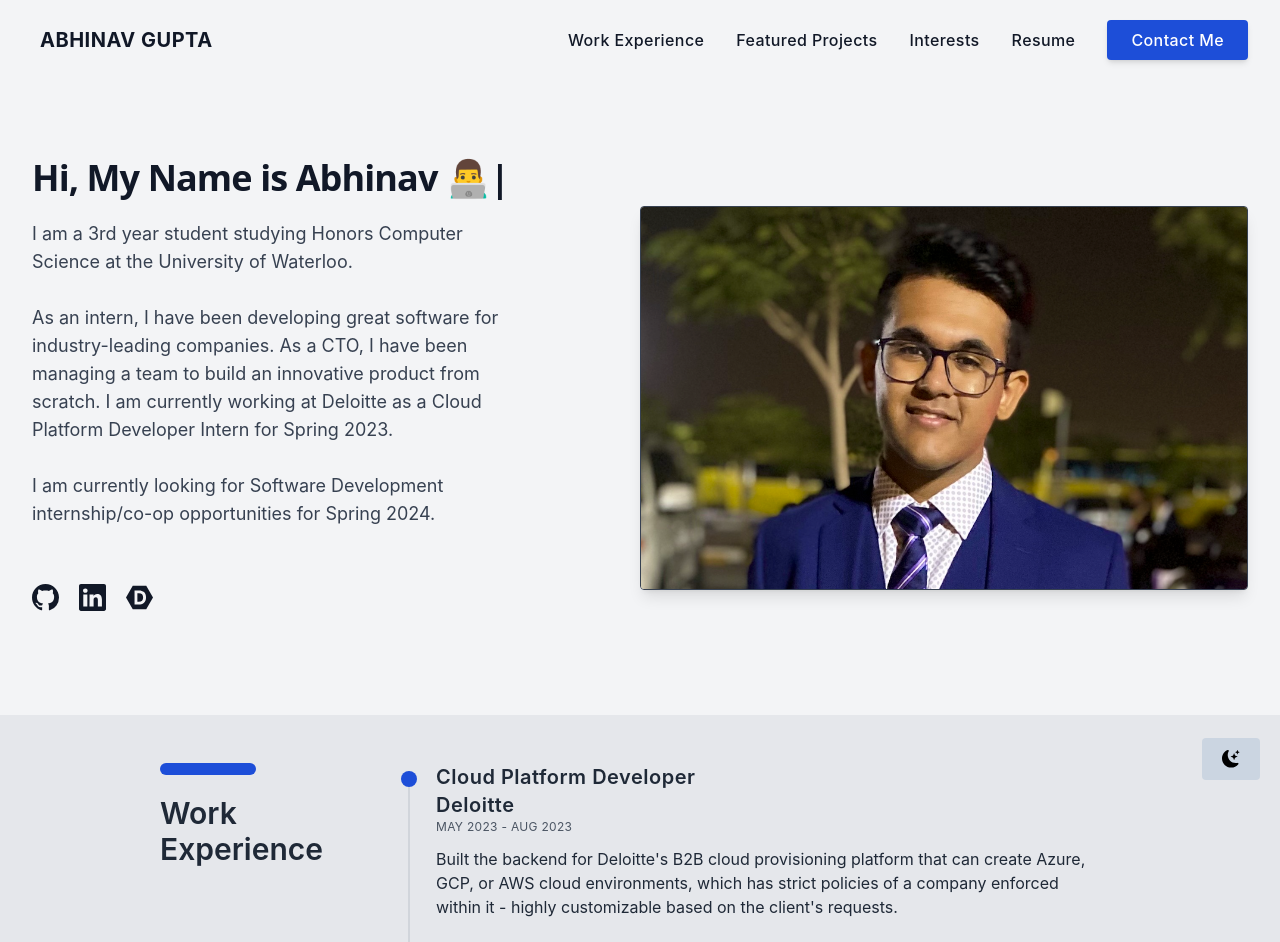
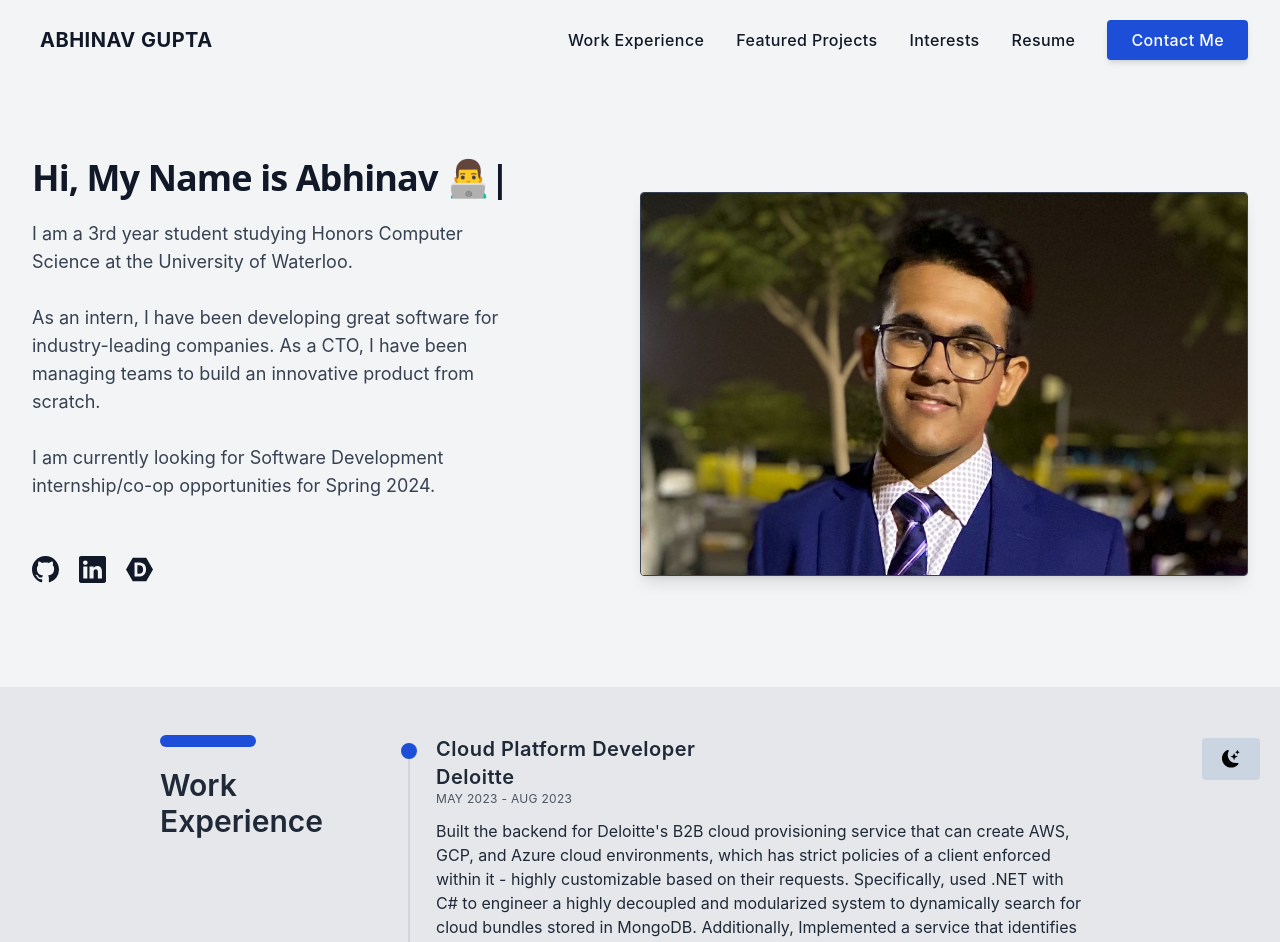
Before and after one commit to AbhinavGupta2002/Personal_Website_2, a React (Create React App) app: page / in a window 1280 px wide. Shown: the top 942 px of the page. Built offline with nearby package versions, Linux system fonts and the light colour scheme.

Commit message:
updated resume and content

```diff
--- a/src/Header.js
+++ b/src/Header.js
@@ -31,7 +31,7 @@ export const Header = () => {
                   </p>
                   <br></br>
                   <p>
-                      As an intern, I have been developing great software for industry-leading companies. As a CTO, I have been managing a team to build an innovative product from scratch. I am currently working at Deloitte as a Cloud Platform Developer Intern for Spring 2023.
+                      As an intern, I have been developing great software for industry-leading companies. As a CTO, I have been managing teams to build an innovative product from scratch.
                   </p>
                   <br></br>
                   <p>
--- a/src/TimeLine.js
+++ b/src/TimeLine.js
@@ -20,7 +20,7 @@ export const TimeLine = () => {
                                     <h3 className="text-xl font-semibold tracking-wide">Cloud Platform Developer</h3>
                                     <h3 className="text-xl font-semibold tracking-wide">Deloitte</h3>
                                     <time className={mode === 'day' ? "text-xs tracking-wide uppercase text-gray-600" : "text-xs tracking-wide uppercase text-gray-500"}>May 2023 - Aug 2023</time>
-                                    <p className="mt-3">Built the backend for Deloitte's B2B cloud provisioning platform that can create Azure, GCP, or AWS cloud environments, which has strict policies of a company enforced within it - highly customizable based on the client's requests.</p>
+                                    <p className="mt-3">Built the backend for Deloitte's B2B cloud provisioning service that can create AWS, GCP, and Azure cloud environments, which has strict policies of a client enforced within it - highly customizable based on their requests. Specifically, used .NET with C# to engineer a highly decoupled and modularized system to dynamically search for cloud bundles stored in MongoDB. Additionally, Implemented a service that identifies and schedules the execution of tasks for the provisioning platform.</p>
                                 </div>
                                 <div className="flex flex-col sm:relative sm:before:absolute sm:before:top-2 sm:before:w-4 sm:before:h-4 sm:before:rounded-full sm:before:left-[-35px] sm:before:z-[1] before:bg-blue-700">
                                     <h3 className="text-xl font-semibold tracking-wide">Software Engineer</h3>
```
Also changed, not shown: 1 other file (tests, documents, lock files or other folders).
